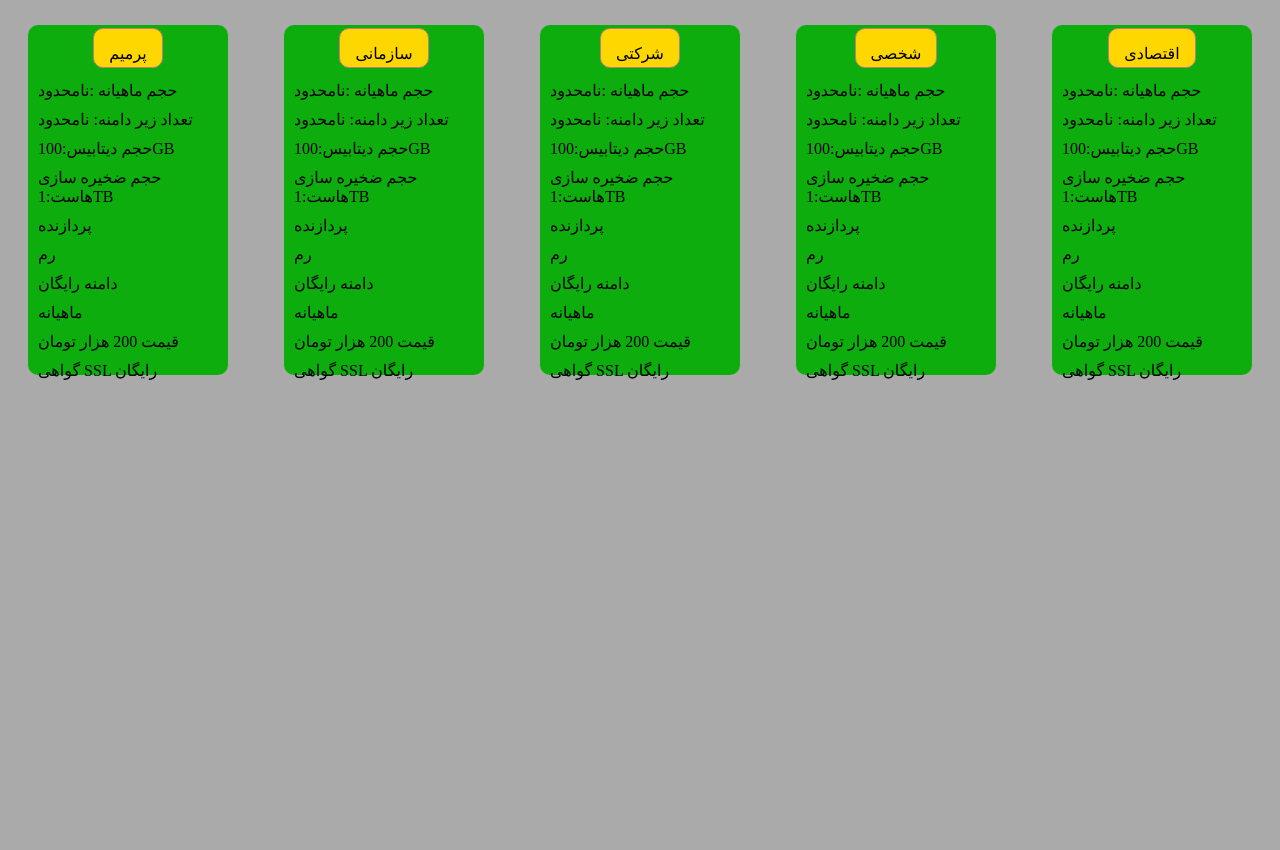
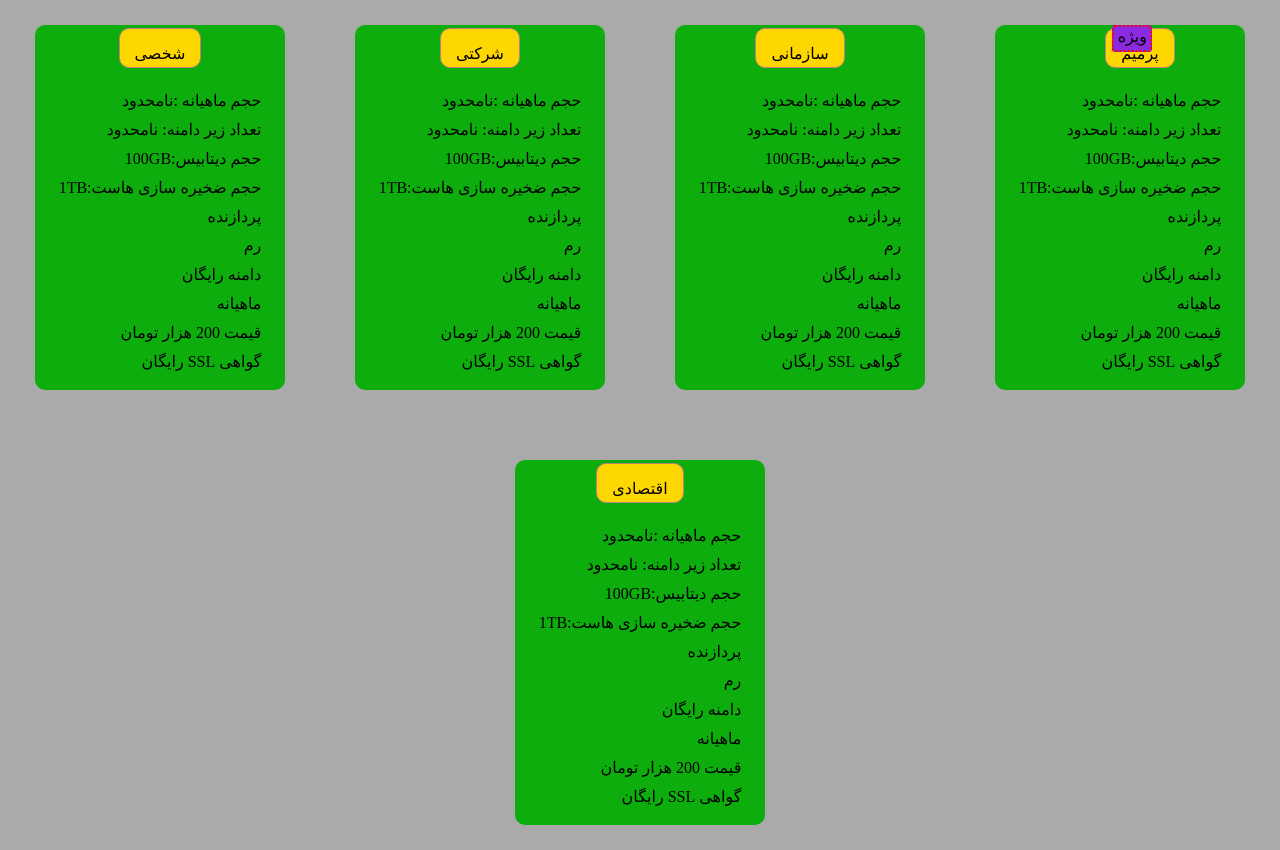
Before and after one commit to jalal-tahae/HWW8, a plain HTML site: page index.html in a window 1280 px wide. Before the commit the page ends 800 px from the top, so only its background shows below. Drawn offline with Linux system fonts and the light colour scheme.

Commit message:
HWW8 2.1

```diff
--- a/index.html
+++ b/index.html
@@ -1,5 +1,5 @@
 <!DOCTYPE html>
-<html lang="en">
+<html lang="fa-IR" dir="rtl">
 
 <head>
     <meta charset="UTF-8">
@@ -13,6 +13,7 @@
     <div class="container">
         <div class="cart">
             <div class="chead"> پرمیم</div>
+            <div class="relative">ویژه</div>
             <div class="cbody">
                 <ul>
                     <li>حجم ماهیانه :نامحدود</li>
--- a/style.css
+++ b/style.css
@@ -6,10 +6,10 @@
 }
 
 .cart {
-    flex: 0 0 200px;
+    flex: 0 0 250px;
     display: flex;
 
-    height: 350px;
+    height: 365px;
     background-color: rgb(13, 173, 13);
     margin: 10px;
     justify-content: center;
@@ -18,17 +18,30 @@
 
 }
 
+.relative {
+    position: relative;
+    background-color: blueviolet;
+    width: 40px;
+    height: 27px;
+    top: 0;
+    left: 50px;
+
+    border-radius: 3px;
+    text-align: center;
+    border: 2px dotted red;
+}
+
 .container {
     display: flex;
     justify-content: space-around;
-    /* flex-direction: row; */
+
     flex-wrap: wrap;
 
     align-items: start;
     row-gap: 50px;
 
     padding: 15px 0;
-    background: #aaa;
+
 }
 
 .chead {
@@ -45,6 +58,7 @@
 ul>li {
     display: flex;
     margin: 10px;
+    text-align: center;
 }
 
 body {
```
